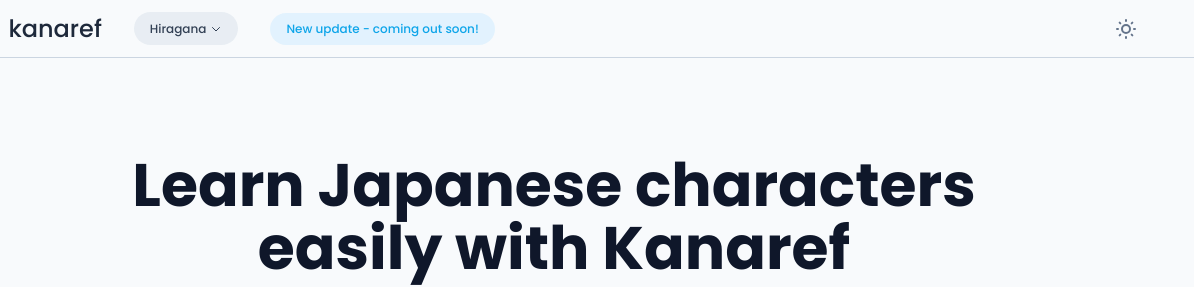
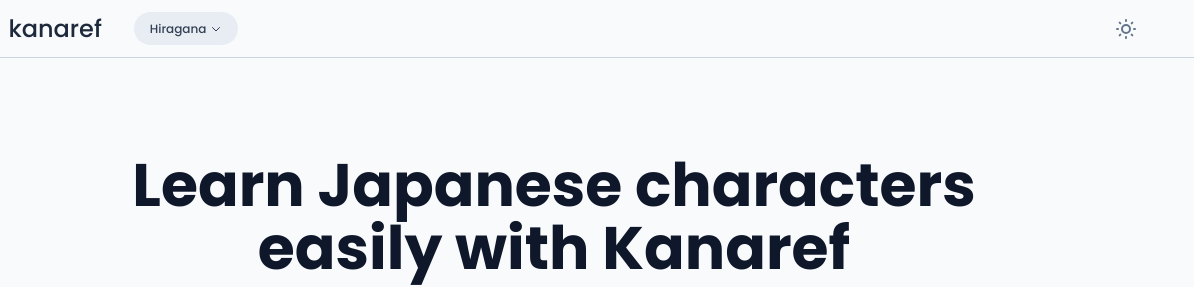
Before and after one commit to curyPD/kanaref, a website built with Parcel: page src/index.html in a window 1280 px wide. Shown: the top 287 px of the page, 86-1280 px from the left. Built offline with nearby package versions, Linux system fonts and the light colour scheme.

Commit message:
Delete update notification

```diff
--- a/src/index.html
+++ b/src/index.html
@@ -112,13 +112,6 @@
             </li>
           </ul>
         </div>
-      </div>
-      <div class="ml-8 hidden md:block">
-        <p
-          class="rounded-full bg-sky-100/90 py-2 px-4 text-xs font-medium text-sky-500 dark:bg-sky-900/50"
-        >
-          New update - coming out soon!
-        </p>
       </div>
       <div class="relative ml-auto">
         <button
```
Also changed, not shown: dist/kanatest.html (added), 4 other files.
